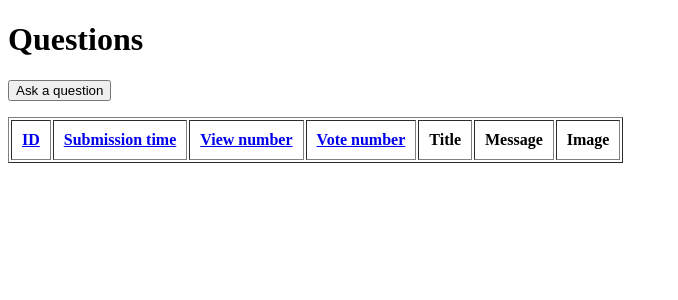
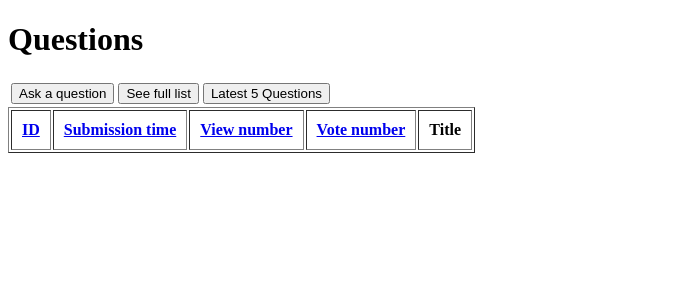
Before and after one commit to CodecoolBP20172/Bugfix-chill, a Flask app: page / in a window 1280 px wide. Shown: the top 300 px of the page, without its empty margins (0-678 px from the left). Run offline with Flask 2, Linux system fonts and the light colour scheme; data that the repository does not hold is empty; some libraries are stand-ins or nearby versions.

Commit message:
display lastest question works, changed the htmls for it as well

```diff
--- a/question.py
+++ b/question.py
@@ -6,9 +6,11 @@ import answer
 
 # the main list.html page
 @connection_handler
-def question_index(cursor, criteria, order):
-    cursor.execute("""SELECT *
-                      FROM question;""")
+def question_index(cursor, criteria, order, limit=0):
+    cursor.execute("SELECT * \
+                      FROM question \
+                      ORDER BY id desc \
+                      {limit_val};".format(limit_val='' if limit == 0 else " LIMIT 5"))
     table = cursor.fetchall()
     # table = ordering(table, criteria, order)
     header = ["id", "submission_time", "view_number", "vote_number", "title", "message", "image"]
@@ -67,54 +69,47 @@ def question_for_edit(cursor, question_id):
 # redirects to the question submitting page with a new id for the question
 @connection_handler
 def new_question(cursor):
-    cursor.execute("""INSERT INTO question
-                      (title)
-                      VALUES (NULL);""")
-    cursor.execute("""SELECT *
+    cursor.execute("""SELECT id
                       FROM question
                       ORDER BY id desc
                       LIMIT 1""")
     new_question_template = cursor.fetchall()
-    return render_template("/form.html", id=new_question_template[0]["id"], form_type="add_question")
+    return render_template("/form.html", id=new_question_template[0]["id"]+1, form_type="add_question")
 
 
 @connection_handler
 def display_question(cursor, question_id):
+    print("question_id: {}".format(question_id))
     cursor.execute("""UPDATE question
                       SET view_number = view_number + 1
                       WHERE id = %s;""", question_id)
     cursor.execute("""SELECT *
                       FROM question
-                      WHERE id = (%s)
-                      ORDER BY id;""", (question_id))
+                      WHERE id = %s
+                      ORDER BY id;""", question_id)
     question_dict = cursor.fetchall()
-    print(question_dict)
+    print("question_dict: {}".format(question_dict))
     cursor.execute("""SELECT *
                       FROM answer
                       WHERE question_id = (%s);""", (question_id))
     answer_list = cursor.fetchall()
-    print(answer_list)
+    print("answer_list: {}".format(answer_list))
     return render_template("display.html", question=question_dict[0], answers_list=answer_list)
 
 
 @connection_handler
 def add_question(cursor, new_question_data):
     new_question_data["submission_time"] = datetime.now()
-    cursor.execute("""UPDATE question
-                      SET submission_time = %(submission_time)s, view_number = 0, vote_number = 0,
-                          title = %(title)s, message = %(message)s, image = %(image)s
-                      WHERE id = %(id)s""", new_question_data)
+    cursor.execute("INSERT INTO question \
+                    (submission_time, vote_number, view_number, title, message, image) \
+                    VALUES (%(submission_time)s, 0, 0, %(title)s, %(message)s, {image}); \
+                    ".format(image='NULL' if new_question_data["image"] == '' else '%(image)s'), new_question_data)
     return redirect('/question/{}'.format(new_question_data["id"]))
 
 
 @connection_handler
 def upvote_question(cursor, id_, vote):
-    if vote == "up":
-        cursor.execute("""UPDATE question
-                          SET vote_number = vote_number + 1, view_number = view_number -1
-                          WHERE id = %s;""", id_)
-    else:
-        cursor.execute("""UPDATE question
-                          SET vote_number = vote_number - 1, view_number = view_number -1
-                          WHERE id = %s;""", id_)
+    cursor.execute("UPDATE question \
+                    SET vote_number = vote_number + {vote_var}, view_number = view_number -1 \
+                    WHERE id = %s;".format(vote_var=1 if vote == "up" else -1), id_)
     return redirect("/question/{}".format(id_))
--- a/server.py
+++ b/server.py
@@ -8,8 +8,15 @@ app = Flask(__name__)
 
 
 @app.route('/')
+def index():
+    criteria = request.args.get("criteria")
+    order = request.args.get("order")
+    limit = 5
+    return question.question_index(criteria, order, limit)
+
+
 @app.route('/list')
-def index():
+def index_list():
     criteria = request.args.get("criteria")
     order = request.args.get("order")
     return question.question_index(criteria, order)
--- a/templates/list.html
+++ b/templates/list.html
@@ -13,9 +13,20 @@
     </head>
     <body>
         <h1>Questions</h1>
-        <form action="{{ url_for('new_question_form') }}" method="get">
-            <p><input type="submit" value="Ask a question"></p>
-        </form>
+        <table>
+            <tr>
+                <td>
+                    <a href="{{ url_for('new_question_form') }}"><input type="submit" value="Ask a question"></a>
+                </td>
+                <td>
+                    <a href="/list"><input type="submit" value="See full list"></a>
+                </td>
+                <td>
+                    <a href="/"><input type="submit" value="Latest 5 Questions"></a>
+                </td>
+            </tr>
+        </table>
+
         <table border="1" cellpadding="10">
             <tr>
                 <th><a href="{{url_for('index', criteria='ID', order=ordering )}}"> ID </th>
@@ -23,25 +34,14 @@
                 <th><a href="{{url_for('index', criteria='view_number', order=ordering )}}"> View number </th>
                 <th><a href="{{url_for('index', criteria='vote_number', order=ordering )}}"> Vote number </th>
                 <th> Title </th>
-                <th> Message </th>
-                <th> Image </th>
             </tr>
             {% for row in table %}
             <tr>
                 {% for key in header %}
                     {% if key == "title": %}
                         <td align="center"><a href="{{url_for('display_question_by_id', question_id = row['id'])}}"> {{ row["title"] }} </a></td>
-                    {% elif key in ("title", "message") %}
-                        {% autoescape false%}
-                            <td align="justify">{{ row[key] }}</td>
-                        {% endautoescape %}
-                    {% elif key in ("image") %}
-                        <td align="center">
-                            {% if row['image'] != None %}
-                                <img src="{{row['image']}}" height="110%" width="110%" />
-                            {% endif %}
-                        </td>
-                    {% else %}
+
+                    {% elif key not in ("message", "image") %}
                         <td align="center">{{ row[key] }}</td>
                     {% endif %}
                 {% endfor %}
```
